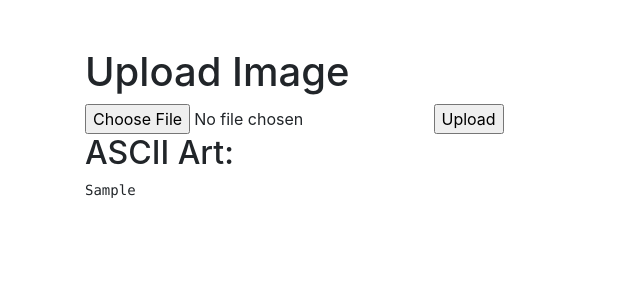
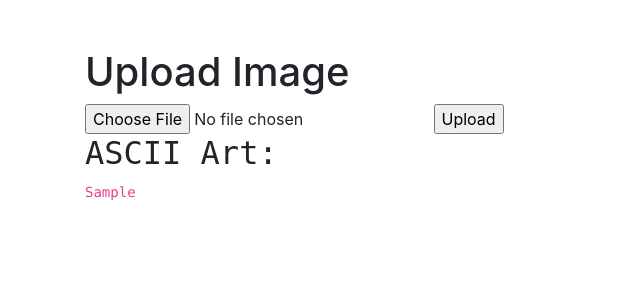
Before and after one commit to torcuata22/ascii, a Flask app: template templates/create.html in a window 1280 px wide. Shown: the part 56-356 px from the top of the page, without its empty margins (0-640 px from the left). Run offline with Flask 3, Linux system fonts and the light colour scheme; the template is opened without the code that fills it: most values are stand-ins (such as "Sample title", 1, 10 or a date in 2020).

Commit message:
still debugging

```diff
--- a/templates/create.html
+++ b/templates/create.html
@@ -10,14 +10,12 @@
     </form>
 
     {% if ascii_art %}
-
+    <div class="ascii-art" style="font-family: monospace;">
         <h2>ASCII Art:</h2>
-        <div class="ascii-art-container">
-            <pre class="ascii-art">{{ ascii_art }}</pre>
-        </div>
-
-
-{% endif %}
+        <code style="width: 100%; height: auto;">{{ ascii_art }}</code>
+    </div>
+    {% endif %}
+</div>
 
 
 
```
Also changed, not shown: static/styles.css (+3 -12 lines), uploads/pause_button.png (added).
